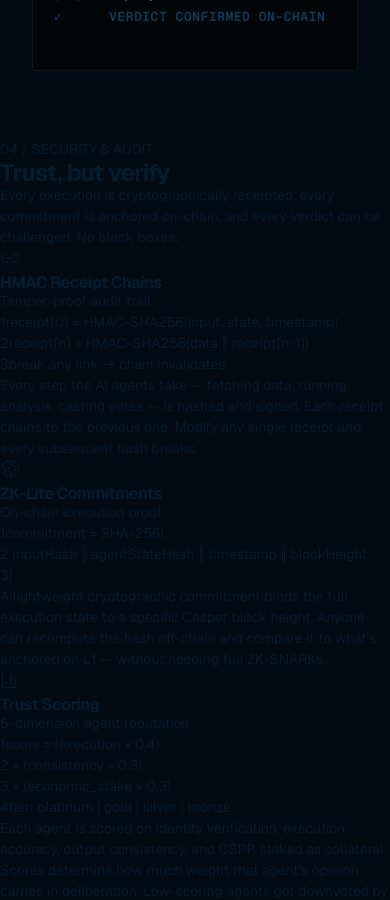
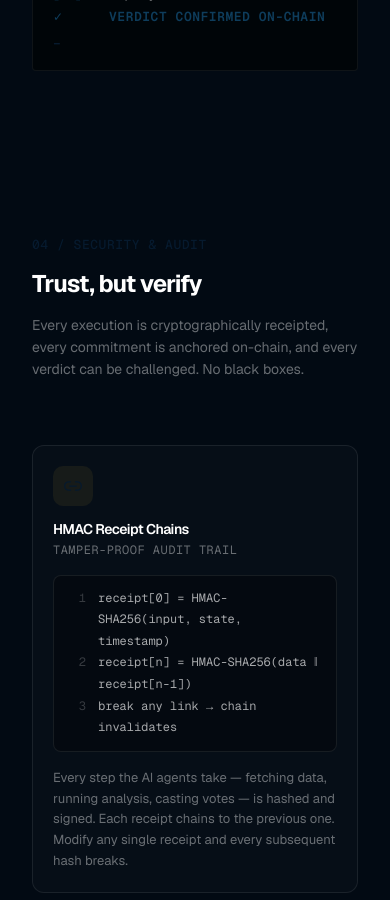
Before and after one commit to leo-jr-hah/verdicto, a React (Vite) app in the folder dashboard/: page / in a window 390 px wide. Shown: the part 3560-4460 px from the top of the page. Built offline with nearby package versions, Linux system fonts and the light colour scheme; no server answers.

Commit message:
Restore user CSS design

```diff
--- a/dashboard/src/styles/landing-below-hero.css
+++ b/dashboard/src/styles/landing-below-hero.css
@@ -367,18 +367,22 @@
   text-align: center;
 }
 
-/* --- Contract Proof Section --- */
-.contract-section {
+/* --- Security & Audit Section --- */
+.security-section {
   padding: var(--space-24) var(--space-8);
   background: var(--navy-950);
 }
 
-.contract-container {
+.security-container {
   max-width: var(--container-max);
   margin: 0 auto;
 }
 
-.contract-label {
+.security-header {
+  margin-bottom: var(--space-16);
+}
+
+.security-label {
   display: block;
   font-family: var(--font-mono);
   font-size: var(--text-sm);
@@ -386,93 +390,144 @@
   letter-spacing: var(--tracking-wide);
   color: var(--gold-muted);
   text-transform: uppercase;
-  margin-bottom: var(--space-12);
+  margin-bottom: var(--space-4);
 }
 
-.contract-list {
+.security-headline {
+  font-family: var(--font-sans);
+  font-size: clamp(1.8rem, 4vw, 2.8rem);
+  font-weight: var(--weight-bold);
+  color: var(--text-dark-primary);
+  margin: 0 0 var(--space-4) 0;
+  line-height: 1.15;
+}
+
+.security-sub {
+  font-family: var(--font-sans);
+  font-size: var(--text-base);
+  color: var(--text-dark-muted);
+  max-width: 600px;
+  line-height: 1.6;
+  margin: 0;
+}
+
+.security-grid {
+  display: grid;
+  grid-template-columns: 1fr 1fr;
+  gap: var(--space-6);
+}
+
+.security-card {
+  border: 1px solid var(--border-dark);
+  border-radius: 12px;
+  padding: var(--space-6);
+  background: rgba(255, 255, 255, 0.02);
+  transition: border-color 0.3s ease;
+}
+
+.security-card:hover {
+  border-color: var(--gold-muted);
+}
+
+.security-card__icon {
+  display: flex;
+  align-items: center;
+  justify-content: center;
+  width: 40px;
+  height: 40px;
+  border-radius: 10px;
+  background: rgba(212, 175, 55, 0.08);
+  color: var(--gold-muted);
+  margin-bottom: var(--space-4);
+}
+
+.security-card__content {
   display: flex;
   flex-direction: column;
-  gap: var(--space-8);
 }
 
-.contract-block {
-  padding: var(--space-5) 0;
-  border-top: 1px solid var(--border-dark);
+.security-card__title {
+  font-family: var(--font-sans);
+  font-size: var(--text-base);
+  font-weight: var(--weight-semibold);
+  color: var(--text-dark-primary);
+  margin: 0 0 var(--space-1) 0;
 }
 
-.contract-header {
+.security-card__subtitle {
+  font-family: var(--font-mono);
+  font-size: var(--text-xs);
+  color: var(--text-dark-muted);
+  text-transform: uppercase;
+  letter-spacing: var(--tracking-wide);
+  margin-bottom: var(--space-4);
+}
+
+.security-card__code {
+  background: rgba(0, 0, 0, 0.3);
+  border: 1px solid var(--border-dark);
+  border-radius: 8px;
+  padding: var(--space-3) var(--space-4);
+  margin-bottom: var(--space-4);
+}
+
+.security-code-line {
   display: flex;
   align-items: baseline;
-  gap: var(--space-4);
-  flex-wrap: wrap;
-  margin-bottom: var(--space-3);
+  gap: var(--space-3);
   font-family: var(--font-mono);
-  font-size: var(--text-sm);
+  font-size: var(--text-xs);
+  line-height: 1.8;
 }
 
-.contract-name {
-  color: var(--text-dark-primary);
-  font-weight: var(--weight-semibold);
-  font-size: var(--text-base);
+.security-code-num {
+  color: var(--text-dark-subtle);
+  min-width: 16px;
+  text-align: right;
+  user-select: none;
 }
 
-.contract-hash {
-  color: var(--text-dark-muted);
-}
-
-.contract-block-num {
-  color: var(--text-dark-muted);
-}
-
-.contract-status {
-  color: var(--success);
-  font-size: var(--text-xs);
-  letter-spacing: var(--tracking-wide);
-  margin-left: auto;
-}
-
-.contract-metrics {
-  display: flex;
-  flex-direction: column;
-  gap: var(--space-1);
-  padding-left: var(--space-4);
-}
-
-.contract-metric {
-  display: flex;
-  align-items: baseline;
-  gap: var(--space-2);
-  font-family: var(--font-mono);
-  font-size: var(--text-sm);
-}
-
-.contract-metric__tree {
-  color: var(--text-dark-subtle);
-}
-
-.contract-metric__label {
-  color: var(--text-dark-muted);
-}
-
-.contract-metric__value {
+.security-code-text {
   color: var(--text-dark-secondary);
 }
 
-.contract-link {
-  display: inline-flex;
-  align-items: center;
-  gap: var(--space-2);
-  margin-top: var(--space-8);
+.security-card__desc {
   font-family: var(--font-sans);
   font-size: var(--text-sm);
-  font-weight: var(--weight-medium);
-  color: var(--gold-muted);
-  text-decoration: none;
-  transition: color var(--duration-fast) ease-out;
+  color: var(--text-dark-muted);
+  line-height: 1.6;
+  margin: 0;
 }
 
-.contract-link:hover {
-  color: var(--gold);
+.security-footer {
+  display: flex;
+  align-items: flex-start;
+  gap: var(--space-3);
+  margin-top: var(--space-12);
+  padding: var(--space-4) var(--space-5);
+  border: 1px solid var(--border-dark);
+  border-radius: 10px;
+  background: rgba(255, 255, 255, 0.02);
+  font-family: var(--font-sans);
+  font-size: var(--text-sm);
+  color: var(--text-dark-muted);
+  line-height: 1.5;
+}
+
+.security-footer svg {
+  flex-shrink: 0;
+  margin-top: 2px;
+  color: var(--gold-muted);
+}
+
+/* Responsive */
+@media (max-width: 768px) {
+  .security-grid {
+    grid-template-columns: 1fr;
+  }
+  .security-card {
+    padding: var(--space-5);
+  }
 }
 
 /* --- Closing CTA Section --- */
```
